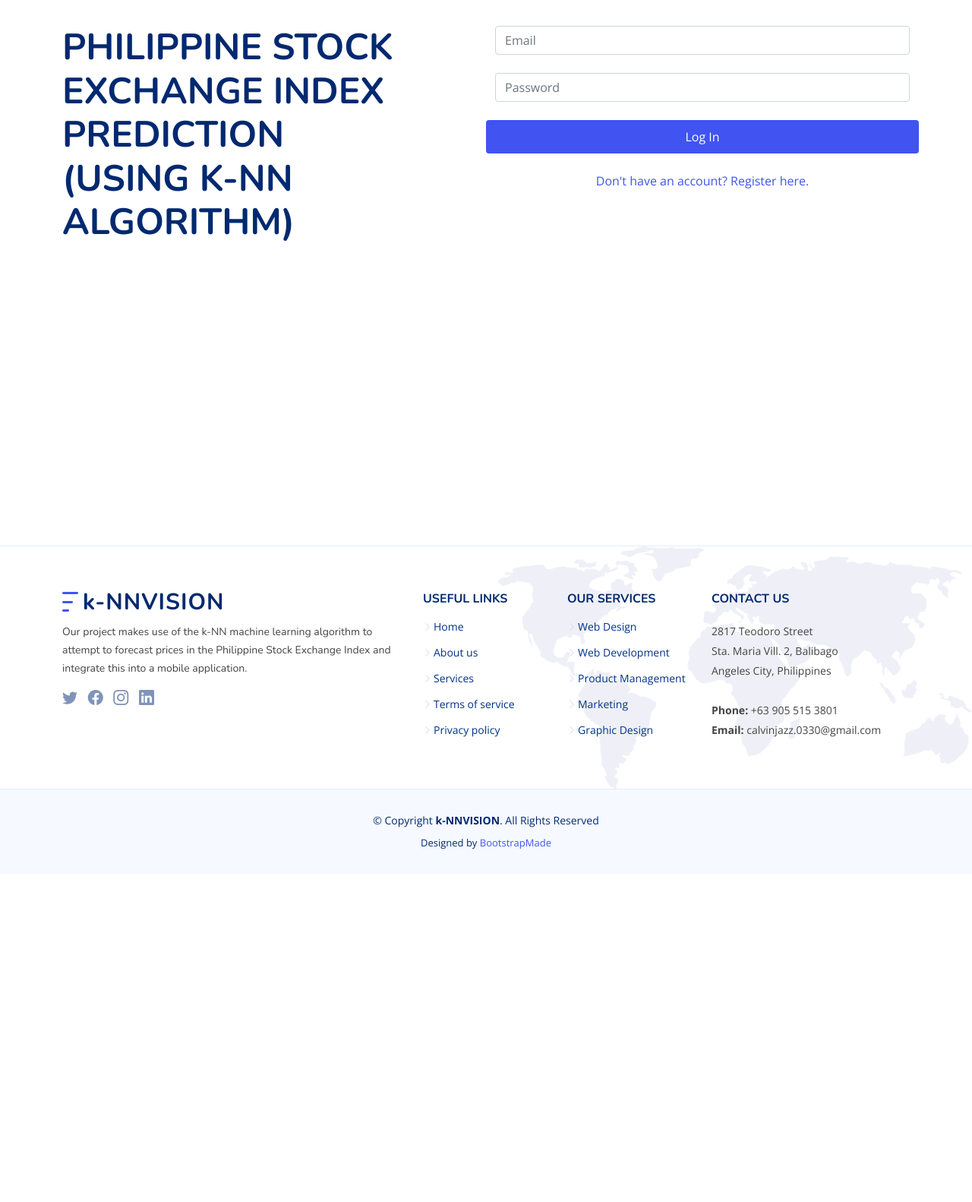
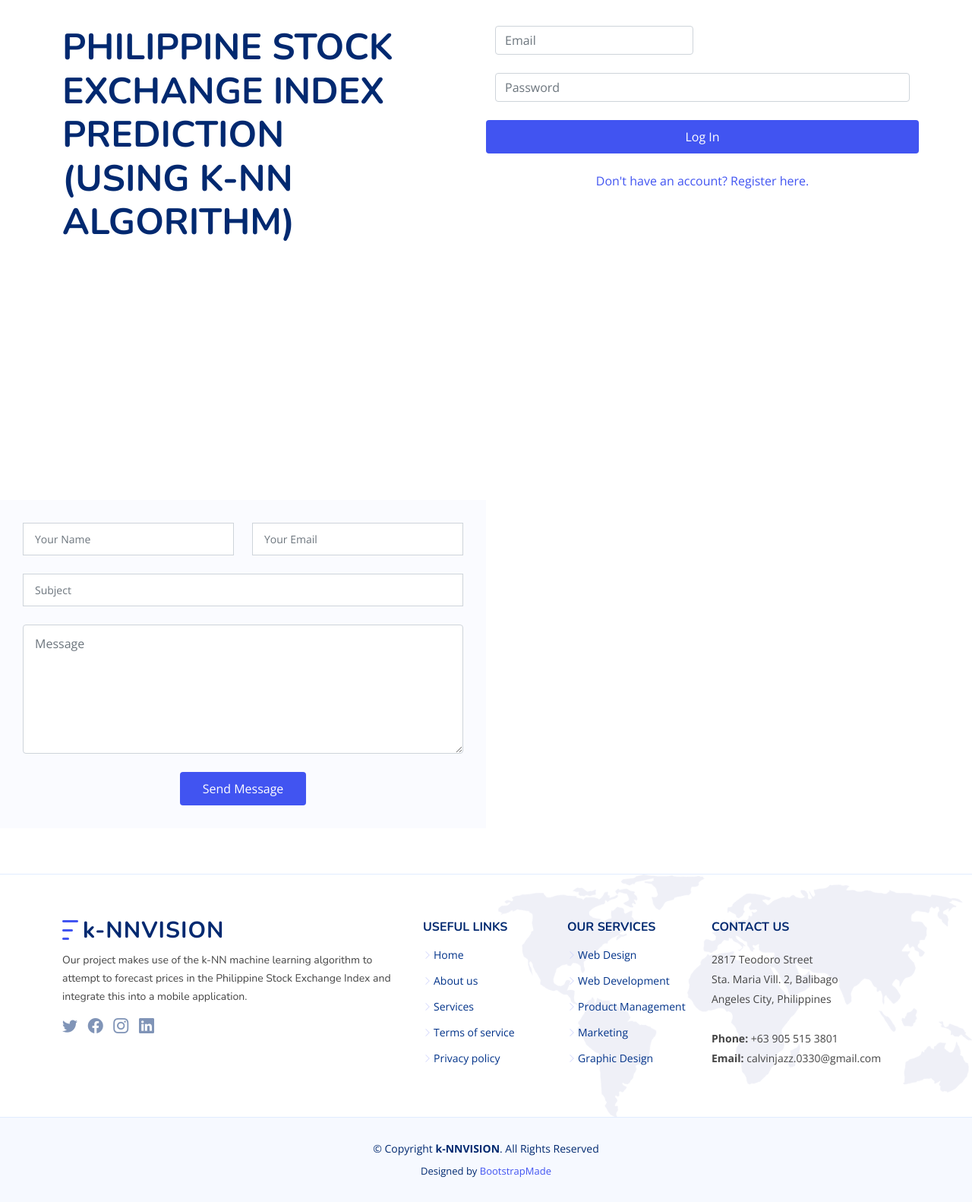
Before and after one commit to calvinjazz/thesis2-calvinjazz, a Django app: page /login in a window 1280 px wide. Shown: the part 84-1666 px from the top of the page at 76% size. Before the commit the page ends 1202 px from the top, so only its background shows below. Run offline with Django 3.2, Linux system fonts and the light colour scheme; some libraries are stand-ins or nearby versions.

Commit message:
trying ui changes

```diff
--- a/templates/login.html
+++ b/templates/login.html
@@ -89,7 +89,7 @@
                   {% csrf_token %}
 
 
-                  <div class="col-md-12">
+                  <div class="col-md-6">
                     <input type="text" class="form-control" name="username" placeholder="Email" required>
                   </div>
 
@@ -125,7 +125,38 @@
         <div class = "pb-5"></div>
         <div class = "pb-5"></div>
 
+        <div class="col-lg-6">
+          <form action="forms/contact.php" method="post" class="php-email-form">
+            <div class="row gy-4">
 
+              <div class="col-md-6">
+                <input type="text" name="name" class="form-control" placeholder="Your Name" required>
+              </div>
+
+              <div class="col-md-6 ">
+                <input type="email" class="form-control" name="email" placeholder="Your Email" required>
+              </div>
+
+              <div class="col-md-12">
+                <input type="text" class="form-control" name="subject" placeholder="Subject" required>
+              </div>
+
+              <div class="col-md-12">
+                <textarea class="form-control" name="message" rows="6" placeholder="Message" required></textarea>
+              </div>
+
+              <div class="col-md-12 text-center">
+                <div class="loading">Loading</div>
+                <div class="error-message"></div>
+                <div class="sent-message">Your message has been sent. Thank you!</div>
+
+                <button type="submit">Send Message</button>
+              </div>
+
+            </div>
+          </form>
+
+        </div>
 
       </section><!-- End Contact Section -->
 
```
